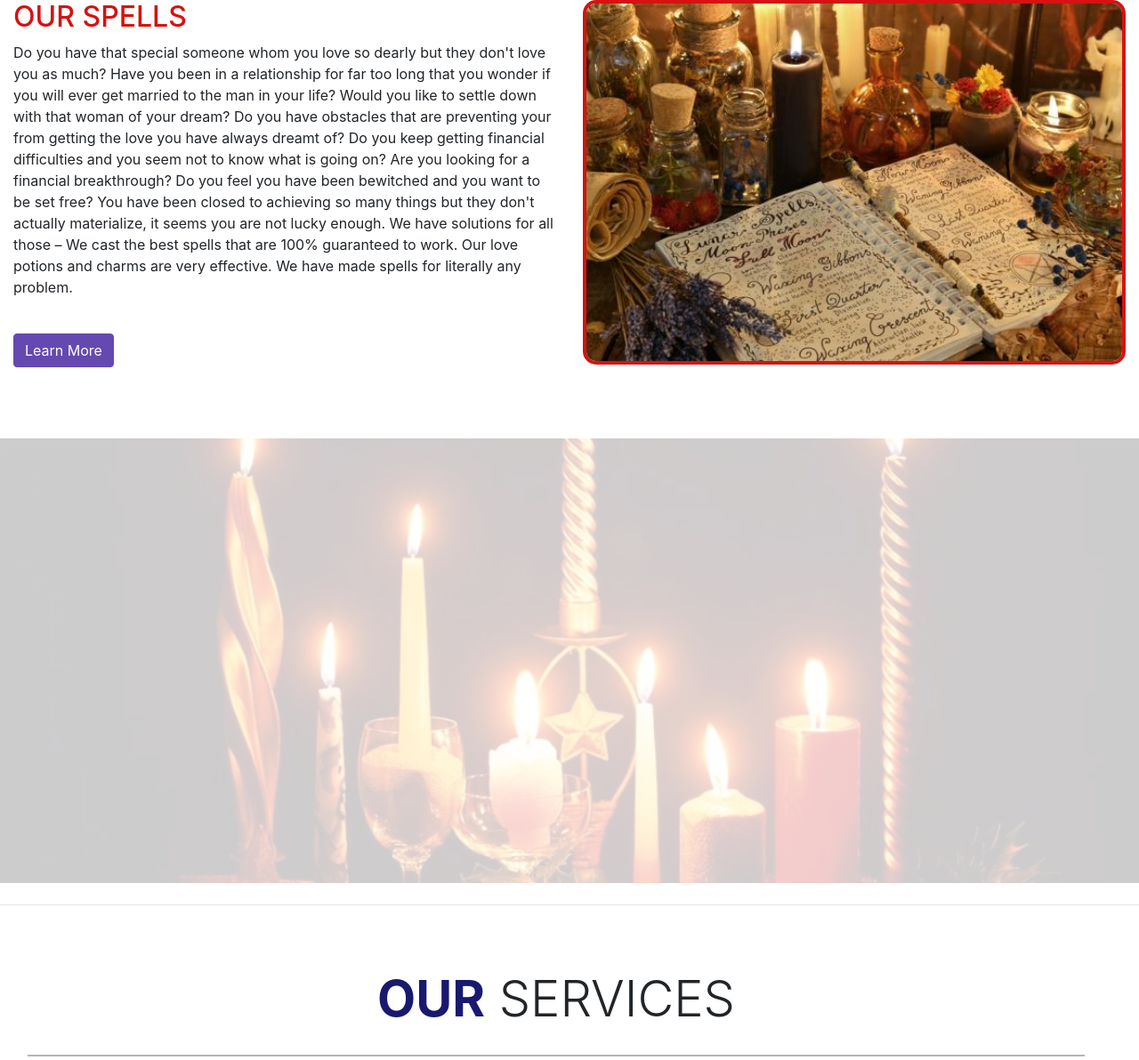
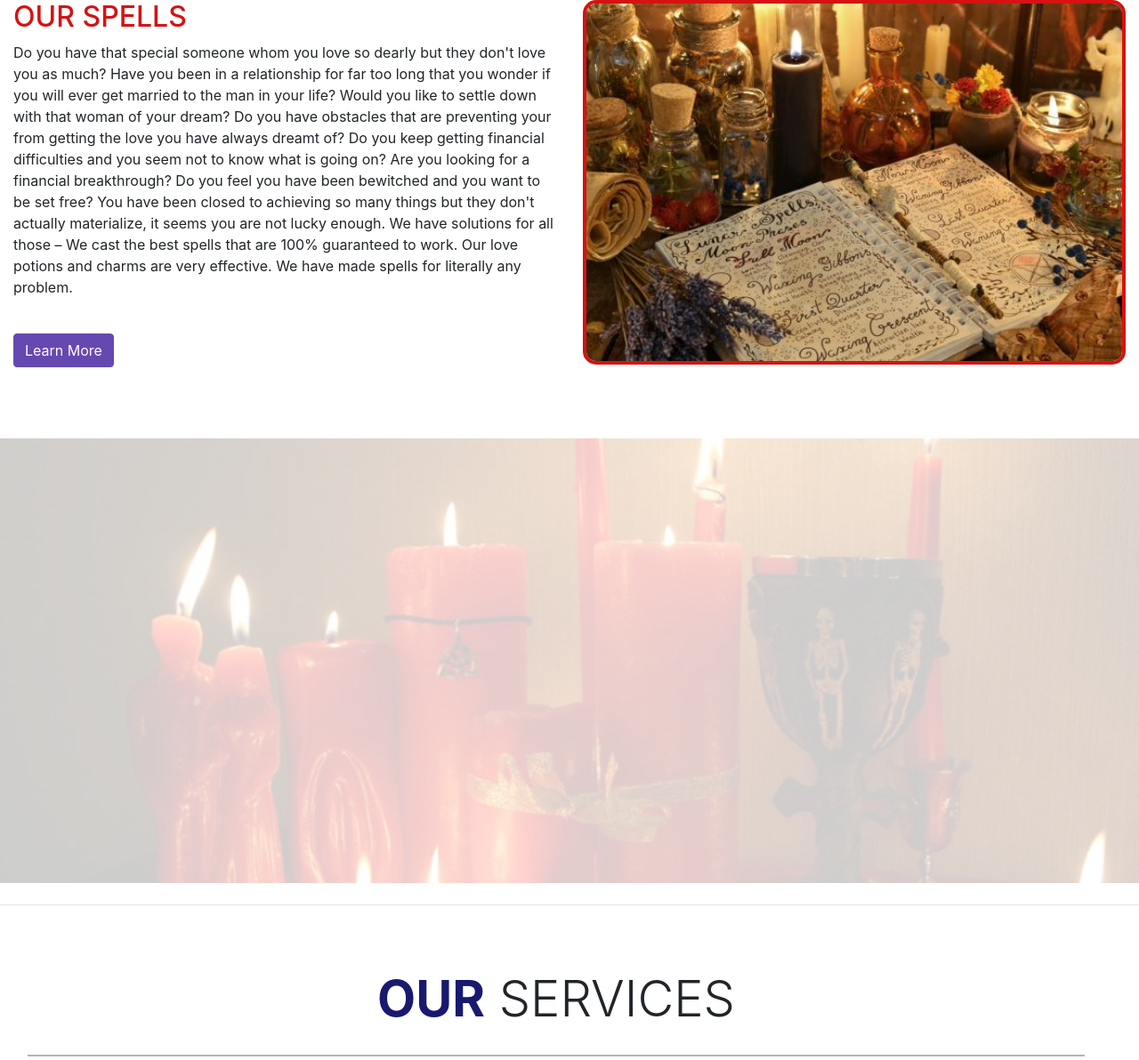
Before and after one commit to UnisBock/UnisBock.github.io, a PHP site: page / in a window 1280 px wide. Shown: the part 1447-2639 px from the top of the page at 89% size. Run offline with PHP 8.4, Linux system fonts and the light colour scheme; some libraries are stand-ins or nearby versions.

Commit message:
Changed Fixed BG

```diff
--- a/css/styles.css
+++ b/css/styles.css
@@ -413,7 +413,7 @@ figure {
 	will-change: transform;
 } */
 .fixed-bg{
-background-image: url('img/background3.jpg');
+background-image: url('img/fixedbg.jpg');
 min-height: 500px;
   background-attachment: fixed;
   background-position: center;
```
Also changed, not shown: img/fixedbg.jpg (renamed from img/0c7bbe5b5a56645bfe0d6431a07ad58a.jpg).
